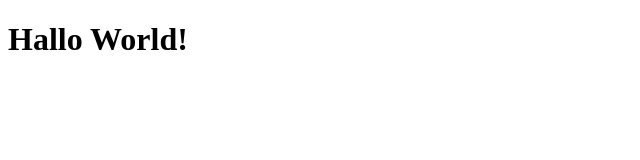
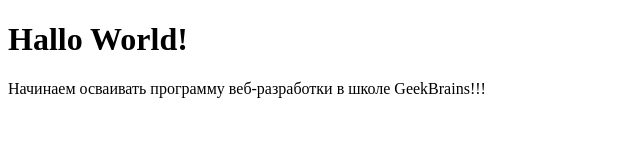
Before and after one commit to AlexanderGaponov/git-repo, a plain HTML site: page index.html in a window 1280 px wide. Shown: the whole page, without its empty margins (0-640 px from the left). Drawn offline with Linux system fonts and the light colour scheme.

Commit message:
Update index.html
Добавил параграф

```diff
--- a/index.html
+++ b/index.html
@@ -8,5 +8,6 @@
 </head>
 <body>
     <h1>Hallo World!</h1>
+    <p>Начинаем осваивать программу веб-разработки в школе GeekBrains!!!</p>
 </body>
 </html>
```
